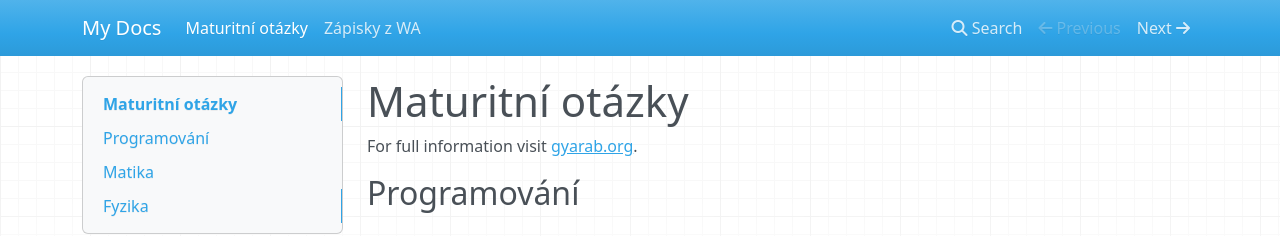
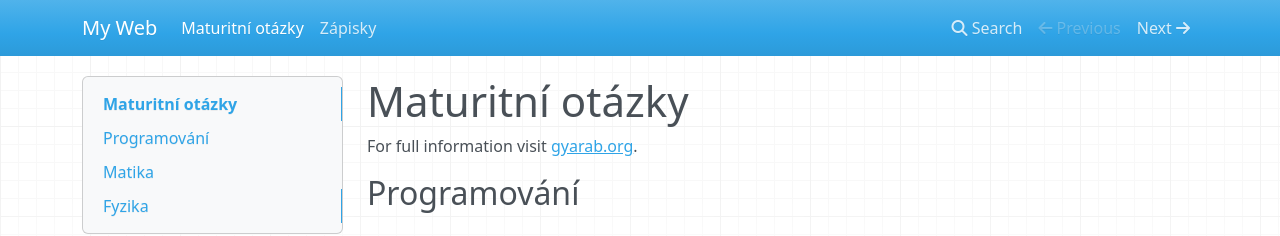
Before and after one commit to gyarab/2023_wa_sa_hutnikova_mkdocs, an MkDocs documentation site: the page built from docs/index.md, in a window 1280 px wide. Shown: the top 236 px of the page. Built offline with MkDocs 1.6.1, drawn with Linux system fonts in a browser that asks for light colours; nearby versions of some CDN libraries.

Commit message:
fourth commit

```diff
--- a/mkdocs.yml
+++ b/mkdocs.yml
@@ -1 +1,4 @@
-site_name: My Docs
+site_name: My Web
+nav:
+  - Maturitní otázky: index.md
+  - Zápisky: zapisky.md
```
